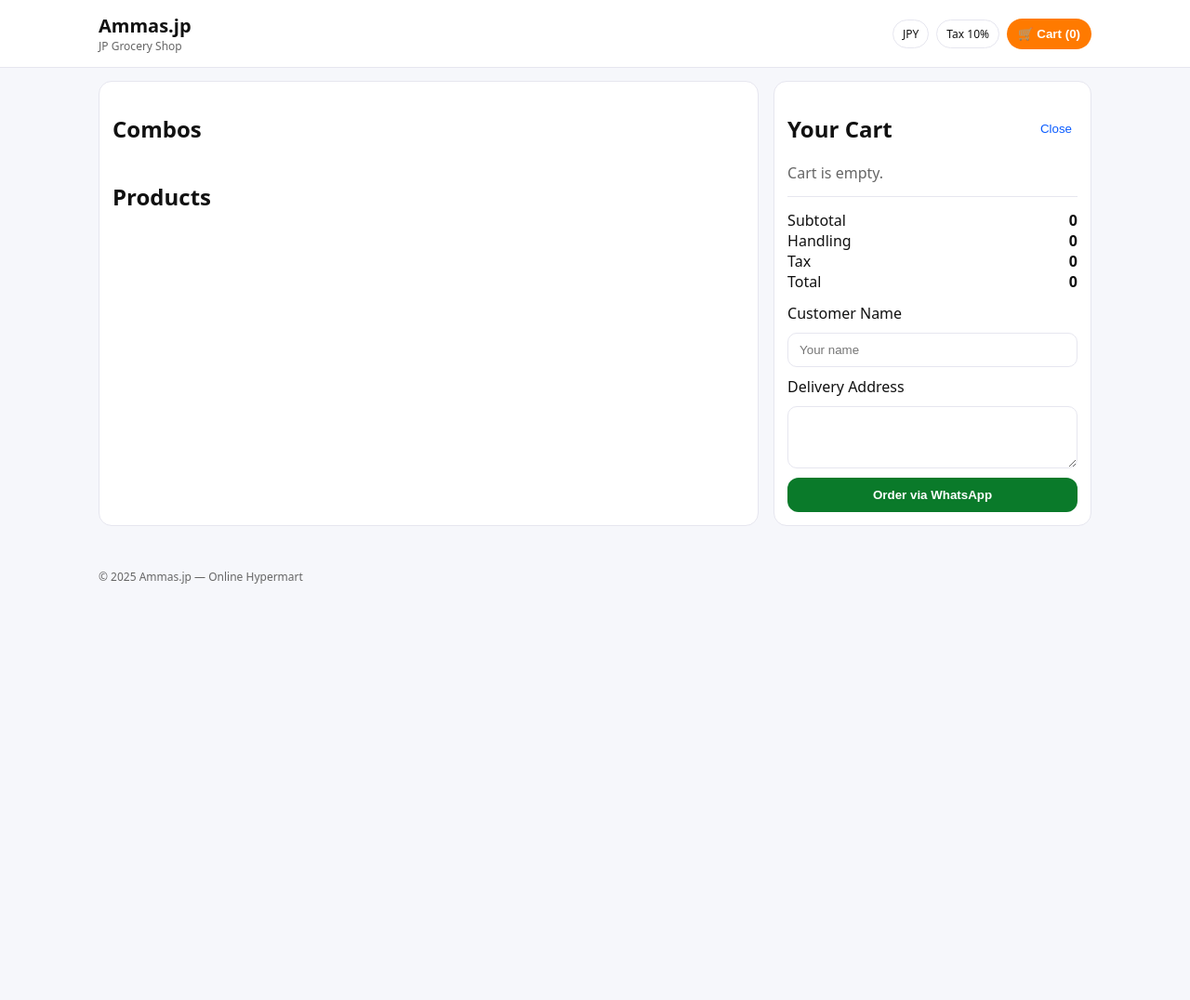
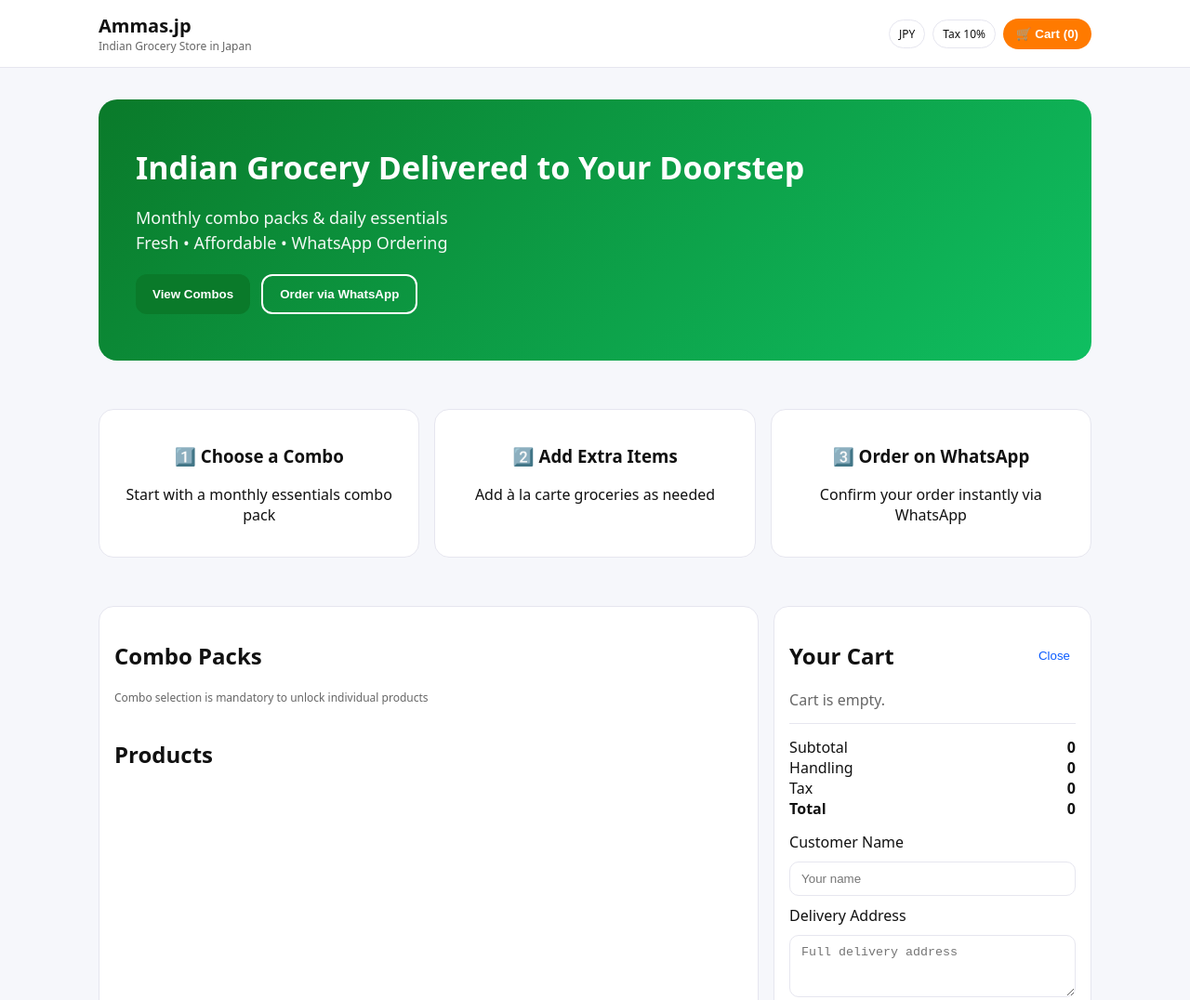
Before and after one commit to M-kay7/ammas-shop, a plain HTML site: page index.html in a window 1280 px wide. Shown: the top 1076 px of the page at 93% size. Before the commit the page ends 800 px from the top, so only its background shows below. Drawn offline with Linux system fonts and the light colour scheme; no server answers.

Commit message:
Add hero section and homepage UI improvements

```diff
--- a/index.html
+++ b/index.html
@@ -3,33 +3,79 @@
 <head>
   <meta charset="utf-8" />
   <meta name="viewport" content="width=device-width,initial-scale=1" />
-  <title>Ammas.jp Online Shop</title>
+  <title>Ammas.jp – Indian Grocery Online</title>
   <link rel="stylesheet" href="style.css" />
 </head>
+
 <body>
 
+<!-- ================= HEADER ================= -->
 <header class="header">
-  <div class="wrap row">
+  <div class="wrap row space">
     <div class="brand">
       <div class="brand-title">Ammas.jp</div>
-      <div class="brand-sub">JP Grocery Shop</div>
+      <div class="brand-sub">Indian Grocery Store in Japan</div>
     </div>
     <div class="meta">
       <span class="pill" id="currencyPill">JPY</span>
       <span class="pill" id="taxPill">Tax 10%</span>
-      <button class="cartBtn" id="openCartBtn">🛒 Cart (<b id="cartCount">0</b>)</button>
+      <button class="cartBtn" id="openCartBtn">
+        🛒 Cart (<b id="cartCount">0</b>)
+      </button>
     </div>
   </div>
 </header>
 
+<!-- ================= HERO ================= -->
+<section class="hero wrap">
+  <div class="hero-box">
+    <h1>Indian Grocery Delivered to Your Doorstep</h1>
+    <p>
+      Monthly combo packs & daily essentials<br />
+      Fresh • Affordable • WhatsApp Ordering
+    </p>
+
+    <div class="hero-actions">
+      <button class="primary" onclick="document.getElementById('combosSection').scrollIntoView({behavior:'smooth'})">
+        View Combos
+      </button>
+      <button class="outline" onclick="document.getElementById('whatsBtn').scrollIntoView({behavior:'smooth'})">
+        Order via WhatsApp
+      </button>
+    </div>
+  </div>
+</section>
+
+<!-- ================= HOW IT WORKS ================= -->
+<section class="wrap how">
+  <div class="how-grid">
+    <div class="how-card">
+      <h3>1️⃣ Choose a Combo</h3>
+      <p>Start with a monthly essentials combo pack</p>
+    </div>
+    <div class="how-card">
+      <h3>2️⃣ Add Extra Items</h3>
+      <p>Add à la carte groceries as needed</p>
+    </div>
+    <div class="how-card">
+      <h3>3️⃣ Order on WhatsApp</h3>
+      <p>Confirm your order instantly via WhatsApp</p>
+    </div>
+  </div>
+</section>
+
+<!-- ================= MAIN CONTENT ================= -->
 <main class="wrap grid">
 
   <!-- PRODUCTS / COMBOS -->
-  <section class="card">
-    <h2>Combos</h2>
+  <section class="card" id="combosSection">
+    <h2>Combo Packs</h2>
+    <p class="muted small">
+      Combo selection is mandatory to unlock individual products
+    </p>
     <div id="combos" class="stack"></div>
 
-    <h2 style="margin-top:20px;">Products</h2>
+    <h2 style="margin-top:24px;">Products</h2>
     <div id="categories" class="tabs"></div>
     <div id="products" class="products"></div>
   </section>
@@ -53,22 +99,30 @@
       <div class="row space grand"><span>Total</span><b id="grandTotal">0</b></div>
     </div>
 
-    <div class="stack" style="margin-top:12px;">
+    <div class="stack" style="margin-top:14px;">
       <label>Customer Name</label>
       <input id="custName" class="input" placeholder="Your name" />
 
       <label>Delivery Address</label>
-      <textarea id="custAddr" class="input" rows="3"></textarea>
+      <textarea id="custAddr" class="input" rows="3" placeholder="Full delivery address"></textarea>
 
-      <button class="primary" id="whatsBtn">Order via WhatsApp</button>
+      <button class="primary" id="whatsBtn">
+        Order via WhatsApp
+      </button>
+
+      <p class="muted small" style="margin-top:6px;">
+        ✔ Cash on Delivery & PayPay accepted
+      </p>
     </div>
   </aside>
 
 </main>
 
+<!-- ================= FOOTER ================= -->
 <footer class="footer">
   <div class="wrap muted small">
-    © <span id="year"></span> Ammas.jp — Online Hypermart
+    © <span id="year"></span> Ammas.jp — Online Hypermart |
+    WhatsApp Support Available
   </div>
 </footer>
 
--- a/style.css
+++ b/style.css
@@ -1,3 +1,4 @@
+/* ================= ROOT ================= */
 :root{
   --bg:#f6f7fb;
   --card:#fff;
@@ -5,134 +6,242 @@
   --muted:#666;
   --border:#e6e6ef;
   --accent:#0a7a2a;
+  --accent-soft:#e9f6ee;
 }
 
+/* ================= BASE ================= */
 *{box-sizing:border-box}
-body{margin:0;font-family:ui-sans-serif,system-ui,-apple-system,Segoe UI,Roboto,Arial;background:var(--bg);color:var(--text)}
+body{
+  margin:0;
+  font-family:ui-sans-serif,system-ui,-apple-system,Segoe UI,Roboto,Arial;
+  background:var(--bg);
+  color:var(--text)
+}
 .wrap{max-width:1100px;margin:0 auto;padding:14px 16px}
-.header{background:#fff;border-bottom:1px solid var(--border);position:sticky;top:0;z-index:10}
 .row{display:flex;gap:12px;align-items:center}
 .space{justify-content:space-between}
+.stack{display:flex;flex-direction:column;gap:10px}
+.muted{color:var(--muted)}
+.small{font-size:12px}
+
+/* ================= HEADER ================= */
+.header{
+  background:#fff;
+  border-bottom:1px solid var(--border);
+  position:sticky;
+  top:0;
+  z-index:10
+}
 .brand-title{font-weight:800;font-size:20px}
 .brand-sub{font-size:12px;color:var(--muted)}
 .meta{margin-left:auto;display:flex;gap:8px;align-items:center}
-.pill{padding:6px 10px;border:1px solid var(--border);border-radius:999px;background:#fff;font-size:12px}
-.cartBtn{padding:9px 12px;border:0;border-radius:999px;background:#ff7a00;color:#fff;font-weight:700;cursor:pointer}
-.grid{display:grid;grid-template-columns:1.35fr .65fr;gap:16px}
-@media(max-width:980px){.grid{grid-template-columns:1fr}}
-.card{background:var(--card);border:1px solid var(--border);border-radius:14px;padding:14px}
-.stack{display:flex;flex-direction:column;gap:10px}
-.tabs{display:flex;gap:8px;flex-wrap:wrap;margin:10px 0}
-.tab{padding:8px 10px;border-radius:999px;border:1px solid var(--border);background:#fff;cursor:pointer;font-size:13px}
-.tab.active{border-color:#111}
-.products{display:grid;grid-template-columns:repeat(3,1fr);gap:12px}
-@media(max-width:980px){.products{grid-template-columns:repeat(2,1fr)}}
-@media(max-width:560px){.products{grid-template-columns:1fr}}
-.prod{border:1px solid var(--border);border-radius:14px;padding:12px;background:#fff}
-.prod h3{margin:0 0 6px 0;font-size:15px}
-.muted{color:var(--muted)}
-.small{font-size:12px}
-.price{font-weight:800;margin-top:8px}
-.btnRow{display:flex;gap:8px;margin-top:10px}
-.btn{flex:1;padding:9px 10px;border-radius:10px;border:1px solid var(--border);background:#fff;cursor:pointer}
-.btn.primary{background:#111;color:#fff;border-color:#111}
-.cartPanel{position:sticky;top:78px;height:fit-content}
-.linkBtn{border:0;background:transparent;color:#0b5cff;cursor:pointer}
-.input{width:100%;padding:10px 12px;border:1px solid var(--border);border-radius:10px}
-.label{font-size:12px;color:var(--muted)}
-.primary{padding:11px 12px;border:0;border-radius:12px;background:var(--accent);color:#fff;font-weight:800;cursor:pointer}
-.totals .grand{font-size:16px}
-.footer{padding:18px 0}
-hr{border:0;border-top:1px solid var(--border);margin:14px 0}
-.products {
-  display: grid;
-  grid-template-columns: repeat(auto-fill, minmax(180px, 1fr));
-  gap: 14px;
+.pill{
+  padding:6px 10px;
+  border:1px solid var(--border);
+  border-radius:999px;
+  background:#fff;
+  font-size:12px
+}
+.cartBtn{
+  padding:9px 14px;
+  border:0;
+  border-radius:999px;
+  background:#ff7a00;
+  color:#fff;
+  font-weight:800;
+  cursor:pointer
 }
 
-.product {
-  border: 1px solid #e6e6ef;
-  border-radius: 12px;
-  padding: 12px;
-  background: #fff;
-  box-shadow: 0 4px 10px rgba(0,0,0,0.04);
-  transition: transform 0.15s ease;
+/* ================= HERO ================= */
+.hero{
+  margin-top:20px;
+}
+.hero-box{
+  background:linear-gradient(135deg,#0a7a2a,#0fbf61);
+  color:#fff;
+  border-radius:20px;
+  padding:50px 40px;
+}
+.hero h1{
+  font-size:34px;
+  margin:0 0 10px
+}
+.hero p{
+  font-size:18px;
+  opacity:.95;
+  line-height:1.5
+}
+.hero-actions{
+  margin-top:20px;
+  display:flex;
+  gap:12px;
+  flex-wrap:wrap
 }
 
-.product:hover {
-  transform: translateY(-3px);
+/* ================= BUTTONS ================= */
+.primary{
+  padding:12px 18px;
+  border:0;
+  border-radius:12px;
+  background:var(--accent);
+  color:#fff;
+  font-weight:800;
+  cursor:pointer
+}
+.outline{
+  padding:12px 18px;
+  border-radius:12px;
+  border:2px solid #fff;
+  background:transparent;
+  color:#fff;
+  font-weight:800;
+  cursor:pointer
+}
+.btn{
+  flex:1;
+  padding:9px 10px;
+  border-radius:10px;
+  border:1px solid var(--border);
+  background:#fff;
+  cursor:pointer
+}
+.btn.primary{
+  background:#111;
+  color:#fff;
+  border-color:#111
+}
+.linkBtn{
+  border:0;
+  background:transparent;
+  color:#0b5cff;
+  cursor:pointer
 }
 
-.product h4 {
-  margin: 8px 0 4px;
-  font-size: 15px;
+/* ================= HOW IT WORKS ================= */
+.how{
+  margin-top:24px;
+}
+.how-grid{
+  display:grid;
+  grid-template-columns:repeat(3,1fr);
+  gap:16px
+}
+.how-card{
+  background:#fff;
+  border:1px solid var(--border);
+  border-radius:16px;
+  padding:18px;
+  text-align:center
+}
+@media(max-width:800px){
+  .how-grid{grid-template-columns:1fr}
 }
 
-.price {
-  font-weight: 700;
-  color: #0a7a2a;
+/* ================= GRID ================= */
+.grid{
+  display:grid;
+  grid-template-columns:1.35fr .65fr;
+  gap:16px;
+  margin-top:24px
+}
+@media(max-width:980px){
+  .grid{grid-template-columns:1fr}
 }
 
-.product button {
-  width: 100%;
-  margin-top: 8px;
-}
-/* PRODUCT GRID */
-.products {
-  display: grid;
-  grid-template-columns: repeat(auto-fill, minmax(180px, 1fr));
-  gap: 16px;
+/* ================= CARD ================= */
+.card{
+  background:var(--card);
+  border:1px solid var(--border);
+  border-radius:16px;
+  padding:16px
 }
 
-.product {
-  background: #fff;
-  border-radius: 14px;
-  padding: 12px;
-  border: 1px solid #e6e6ef;
-  box-shadow: 0 4px 12px rgba(0,0,0,0.05);
-  transition: transform 0.15s ease, box-shadow 0.15s ease;
+/* ================= TABS ================= */
+.tabs{
+  display:flex;
+  gap:8px;
+  flex-wrap:wrap;
+  margin:10px 0
+}
+.tabs button,
+.tab{
+  padding:7px 14px;
+  border-radius:18px;
+  border:1px solid var(--border);
+  background:#f7f7f7;
+  cursor:pointer;
+  font-size:13px
+}
+.tabs button.active,
+.tab.active{
+  background:var(--accent);
+  color:#fff;
+  border-color:var(--accent)
 }
 
-.product:hover {
-  transform: translateY(-4px);
-  box-shadow: 0 8px 18px rgba(0,0,0,0.08);
+/* ================= PRODUCTS ================= */
+.products{
+  display:grid;
+  grid-template-columns:repeat(auto-fill,minmax(180px,1fr));
+  gap:16px
+}
+.product{
+  background:#fff;
+  border-radius:14px;
+  padding:12px;
+  border:1px solid var(--border);
+  box-shadow:0 4px 12px rgba(0,0,0,.05);
+  transition:transform .15s ease,box-shadow .15s ease
+}
+.product:hover{
+  transform:translateY(-4px);
+  box-shadow:0 8px 18px rgba(0,0,0,.08)
+}
+.product h4{
+  font-size:15px;
+  margin:6px 0 2px
+}
+.product .unit{
+  font-size:12px;
+  color:var(--muted)
+}
+.product .price{
+  font-size:16px;
+  font-weight:800;
+  color:var(--accent);
+  margin:6px 0
+}
+.product button{
+  width:100%;
+  margin-top:8px
 }
 
-.product h4 {
-  font-size: 15px;
-  margin: 6px 0 2px;
+/* ================= CART ================= */
+.cartPanel{
+  position:sticky;
+  top:90px;
+  height:fit-content
+}
+.input{
+  width:100%;
+  padding:10px 12px;
+  border:1px solid var(--border);
+  border-radius:10px
+}
+.totals .grand{
+  font-size:16px;
+  font-weight:800
 }
 
-.product .unit {
-  font-size: 12px;
-  color: #666;
+/* ================= FOOTER ================= */
+.footer{
+  padding:20px 0;
+  margin-top:30px
 }
 
-.product .price {
-  font-size: 16px;
-  font-weight: 700;
-  color: #0a7a2a;
-  margin: 6px 0;
+/* ================= MISC ================= */
+hr{
+  border:0;
+  border-top:1px solid var(--border);
+  margin:14px 0
 }
-
-.product button {
-  width: 100%;
-}
-.cartPanel {
-  position: sticky;
-  top: 90px;
-  height: fit-content;
-}
-.tabs button {
-  border-radius: 18px;
-  padding: 6px 14px;
-  border: 1px solid #ddd;
-  background: #f7f7f7;
-  cursor: pointer;
-}
-
-.tabs button.active {
-  background: #0a7a2a;
-  color: #fff;
-  border-color: #0a7a2a;
-}
```
